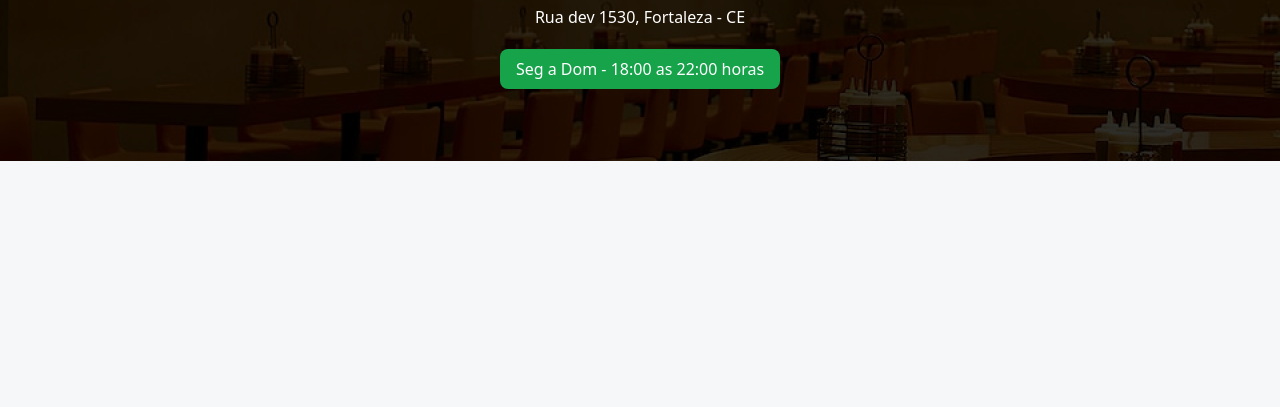
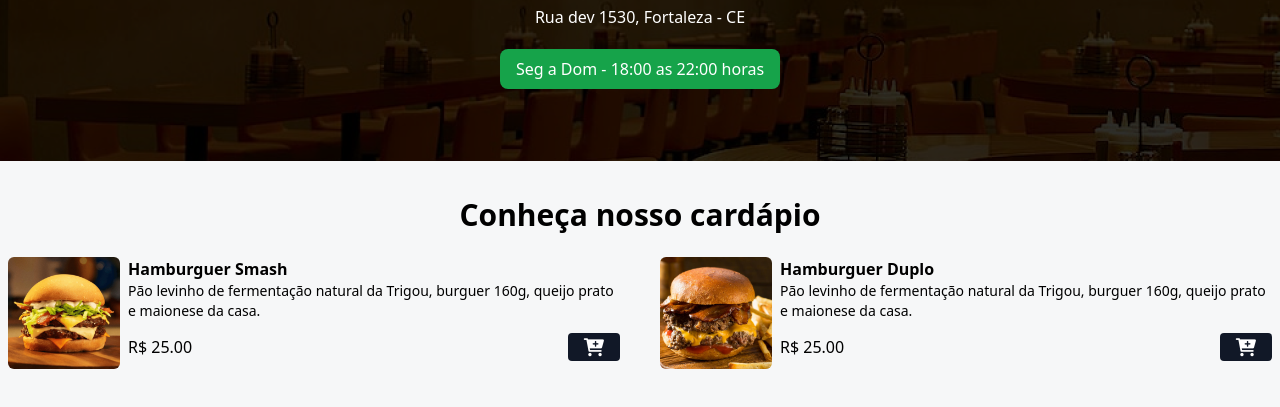
Before and after one commit to BrunoAlejandroDev/cardapio-online, a website: page index.html in a window 1280 px wide. Shown: the part 259-666 px from the top of the page. Drawn offline with Linux system fonts and the light colour scheme.

Commit message:
fim estilização da lista de produtos

```diff
--- a/index.html
+++ b/index.html
@@ -38,5 +38,73 @@
 
     </header>
     <!-- FIM HEADER -->
+
+    <!-- INICIO MENU -->
+    <h2 class="text-2xl md:text-3xl font-bold text-center mt-9 mb-6">Conheça nosso cardápio</h2>
+
+    <div id="menu">
+
+        <main class="grid grid-cols-1 md:grid-cols-2 gap-7 md:gap-10 mx-auto max-w-7xl px-2 mb-16">
+            <!-- LISTA DE PRODUTOS-->
+            <div class="flex gap-2">
+                <img
+                src="assets/hamb-1.png"
+                alt="Hamburguer Smash"
+                class="w-28 h-28 rounded-md hover:scale-110 hover:-rotate-2 duration-300"
+                />
+
+                <div>
+                    <p class="font-bold">Hamburguer Smash</p>
+                    <p class="text-sm">Pão levinho de fermentação natural da Trigou, burguer 160g, queijo prato e maionese da casa.</p>
+
+                    <div class="flex items-center justify-between gap-2 mt-3">
+                        <p>R$ 25.00</p>
+                        <button
+                        type="button"
+                        class="bg-gray-900 px-4 rounded add-to-cart-btn"
+                        title="Adicionar ao carrinho"
+                        data-name="Hamburguer Smash"
+                        data-price="25.00"
+                        >
+
+                            <i class="fa fa-cart-plus text-lg text-white"></i>
+                        </button>
+                    </div>
+                </div>
+            </div>
+
+            <div class="flex gap-2">
+                <img
+                src="assets/hamb-2.png"
+                alt="Hamburguer Duplo"
+                class="w-28 h-28 rounded-md hover:scale-110 hover:-rotate-2 duration-300"
+                />
+
+                <div>
+                    <p class="font-bold">Hamburguer Duplo</p>
+                    <p class="text-sm">Pão levinho de fermentação natural da Trigou, burguer 160g, queijo prato e maionese da casa.</p>
+
+                    <div class="flex items-center justify-between gap-2 mt-3">
+                        <p>R$ 25.00</p>
+                        <button
+                        type="button"
+                        class="bg-gray-900 px-4 rounded add-to-cart-btn"
+                        title="Adicionar ao carrinho"
+                        data-name="Hamburguer Duplo"
+                        data-price="25.00"
+                        >
+
+                            <i class="fa fa-cart-plus text-lg text-white"></i>
+                        </button>
+                    </div>
+                </div>
+            </div>
+            <!-- LISTA DE PRODUTOS-->
+
+        </main>
+
+    </div>
+
+    <!-- FIM MENU -->
 </body>
 </html>
```
Also changed, not shown: css/output.css.
